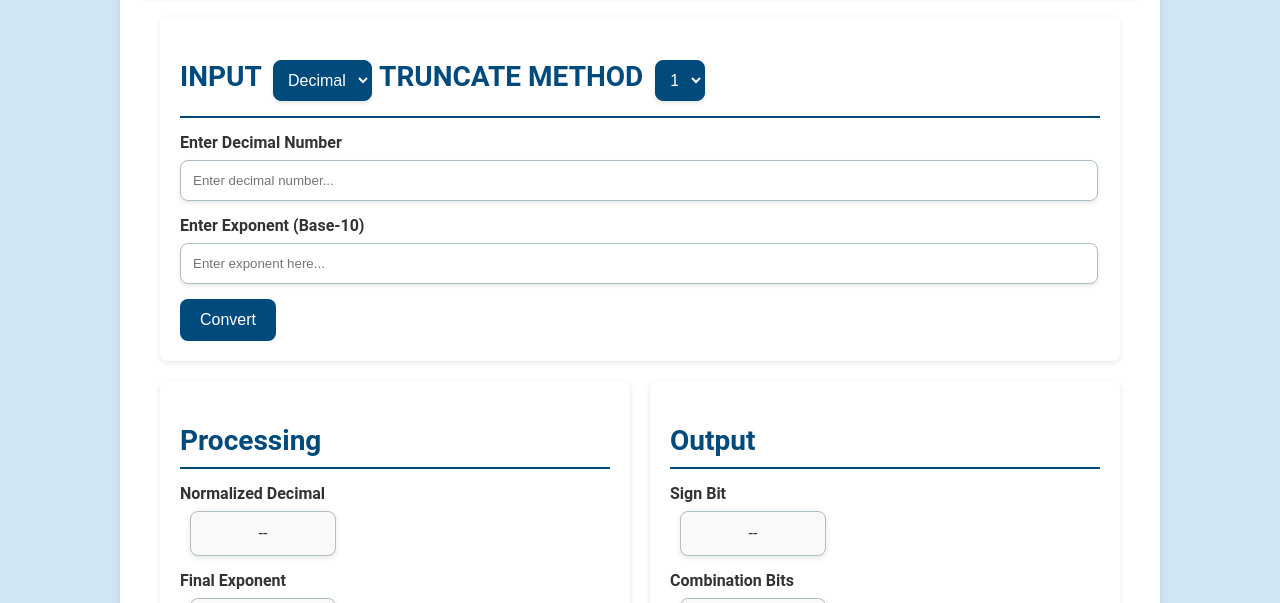
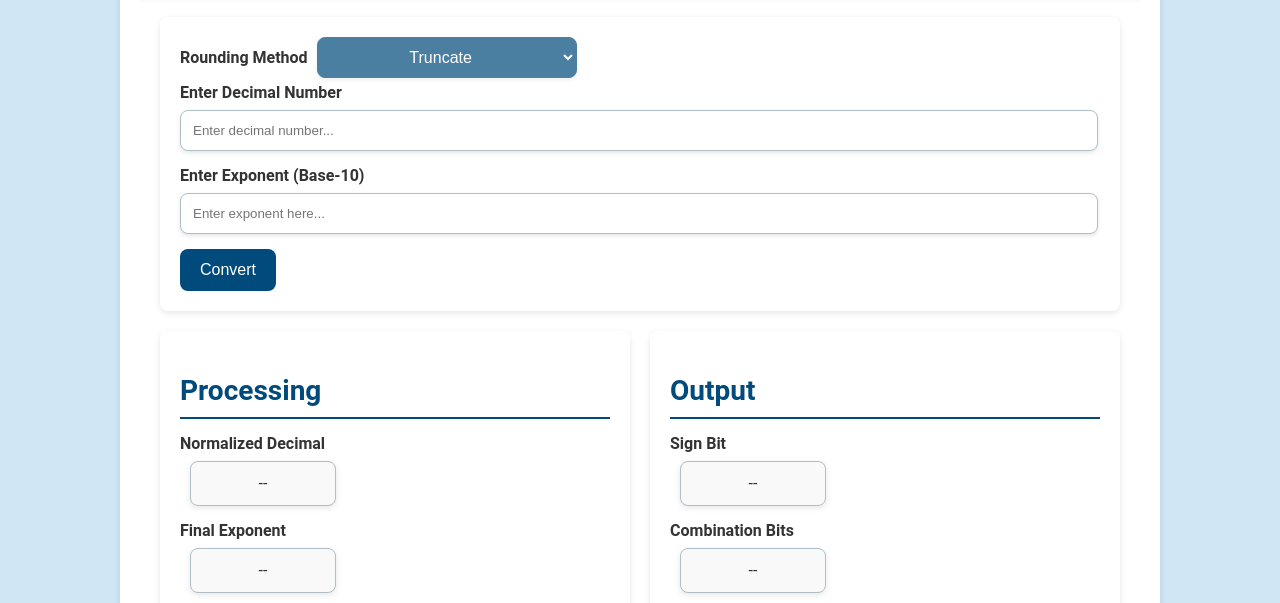
Before and after one commit to ramdelcastillo/IEEE-754-Decimal-32-Floating-Point-Converter-, a plain HTML site: page index.html in a window 1280 px wide. Shown: the part 130-733 px from the top of the page. Drawn offline with Linux system fonts and the light colour scheme.

Commit message:
Update index.html

```diff
--- a/index.html
+++ b/index.html
@@ -13,17 +13,13 @@
         </header>
         <main>
             <section class="input-section">
-                    <h2>INPUT
+                     <span style=" font-weight: bold;">Rounding Method</span>
                         <div class="input-select">
-                            <select id="input-type">
-                                <option value="decimal">Decimal</option>
-                                <option value="nan">NaN</option>
-                            </select>
-                        </div>  TRUNCATE METHOD
-                        <div class="input-select">
-                            <select id="input-type">
-                                <option value="decimal">1</option>
-                                <option value="nan">2</option>
+                            <select id="input-type" disabled>
+                                <option value="truncate">Truncate</option>
+                                <option value="roundup">Round Up</option>
+                                <option value="round-down">Round Down</option>
+                                <option value="round-even">Round to Nearest Ties to Even</option>
                             </select>
                         </div>
                     </h2>
```
